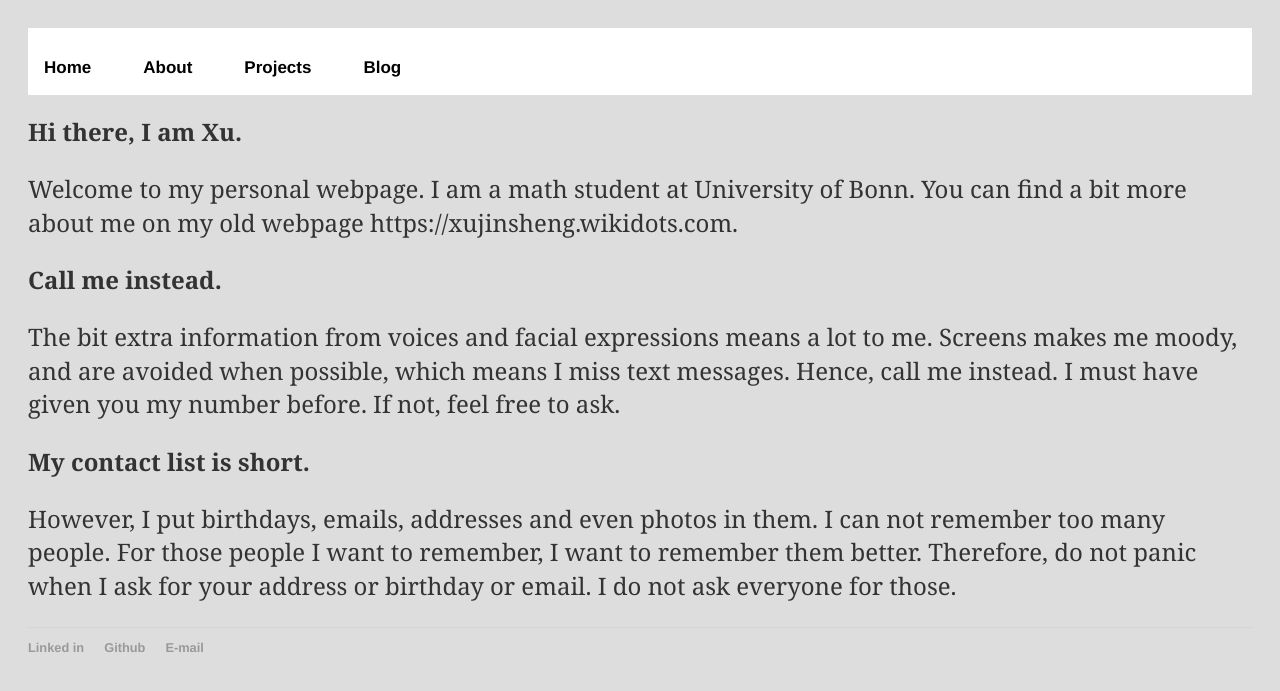
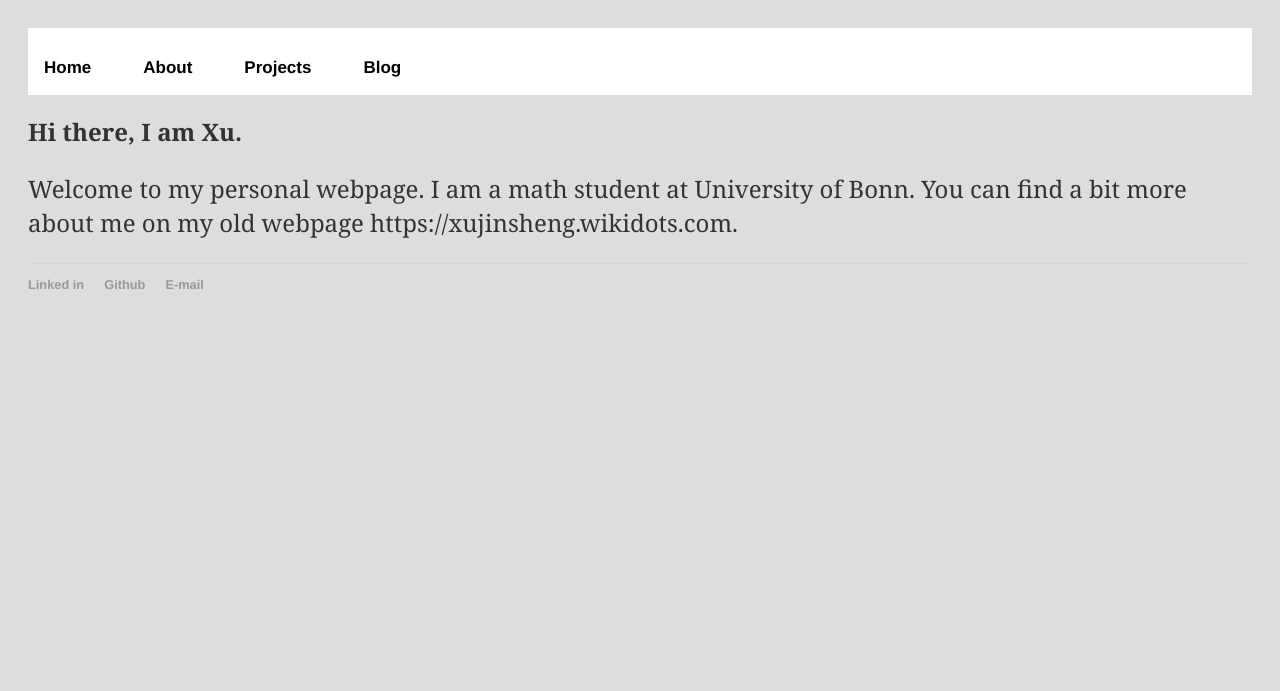
Before and after one commit to xu-jinsheng/xu-jinsheng.github.io, a Jekyll site: the page built from index.html, in a window 1280 px wide. Shown: the top 691 px of the page. Built offline with Jekyll 4.4.1, drawn with Linux system fonts in a browser that asks for light colours.

Commit message:
index.html

```diff
--- a/index.html
+++ b/index.html
@@ -17,27 +17,6 @@ title : About page
   You can find a bit more about me on my old webpage https://xujinsheng.wikidots.com.
 </p>
 
-<h2>Call me instead.</h2>
-<p>
-  The bit extra information from voices and facial expressions means a lot to me.
-  Screens makes me moody, and are avoided when possible, which means I miss text messages.
-  Hence, call me instead.
-  I must have given you my number before.
-  If not, feel free to ask.
-<p>
-
-<h2>My contact list is short.</h2>
-<p>
-  However, I put birthdays, emails, addresses and even photos in them.
-  I can not remember too many people.
-  For those people I want to remember, I want to remember them better.
-  Therefore, do not panic when I ask for your address or birthday or email.
-  I do not ask everyone for those.
-</p>
-
-<h2> </h2>
-<p></p>
-
 
 </body>
 </html>
```
Also changed, not shown: other parts of index.html (+1 -1 lines).
